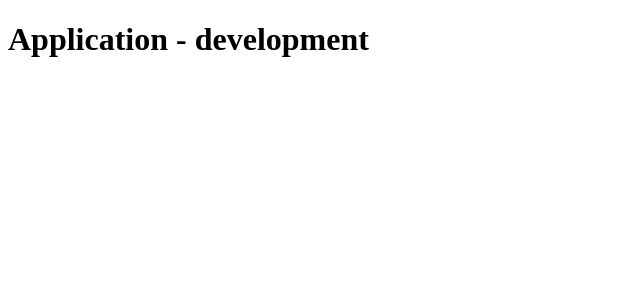
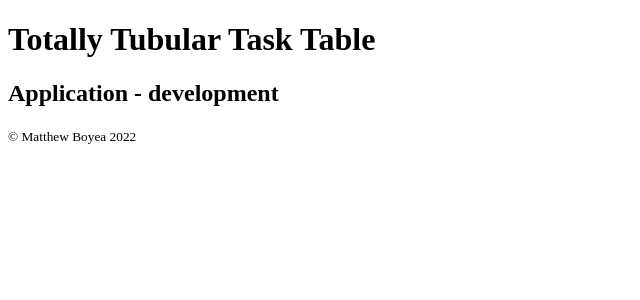
Before and after one commit to YourZombieMop/totally-tubular-task-table, a React app: page / in a window 1280 px wide. Shown: the top 300 px of the page, without its empty margins (0-640 px from the left). Built offline with nearby package versions, Linux system fonts and the light colour scheme.

Commit message:
component markup for Header & Footer; small index.html/.tsx template fixes

```diff
--- a/src/App.tsx
+++ b/src/App.tsx
@@ -1,9 +1,15 @@
 import React, { FC, ReactElement } from 'react';
+import Header from './components/Header/Header';
+import Footer from './components/Footer/Footer';
 
 const App: FC = (): ReactElement => {
   return (
     <>
-      <h1>Application - {process.env.NODE_ENV}</h1>
+      <Header title='Totally Tubular Task Table' />
+      <main className='App'>
+        <h2>Application - {process.env.NODE_ENV}</h2>
+      </main>
+      <Footer copyright='Matthew Boyea'/>
     </>
   );
 }
--- /dev/null
+++ b/src/components/Footer/Footer.tsx
@@ -0,0 +1,17 @@
+import React, {FC, ReactElement} from 'react';
+
+interface FooterProps {
+  copyright: string;
+}
+
+const Footer: FC<FooterProps> = ({copyright}) : ReactElement => {
+  return (
+    <footer>
+      <small>
+        &copy; {copyright} {new Date().getFullYear()}
+      </small>
+    </footer>
+  );
+}
+
+export default Footer;
--- /dev/null
+++ b/src/components/Header/Header.tsx
@@ -0,0 +1,15 @@
+import React, {FC, ReactElement} from 'react';
+
+interface HeaderProps {
+  title?: string;
+}
+
+const Header: FC<HeaderProps> = ({title = 'Header'}) : ReactElement => {
+  return (
+    <header>
+      <h1>{title}</h1>
+    </header>
+  );
+}
+
+export default Header;
--- a/src/index.html
+++ b/src/index.html
@@ -10,6 +10,6 @@
     <noscript>
       <p>You need to enable JavaScript to run this application.</p>
     </noscript>
-    <main id="root"></main>
+    <div id="root"></div>
   </body>
 </html>
--- a/src/index.tsx
+++ b/src/index.tsx
@@ -1,5 +1,5 @@
 import { StrictMode } from 'react';
-import ReactDOM from 'react-dom';
+import ReactDOM from 'react-dom/client';
 import App from './App';
 
 const root = ReactDOM.createRoot(document.getElementById('root') as HTMLElement);
```
